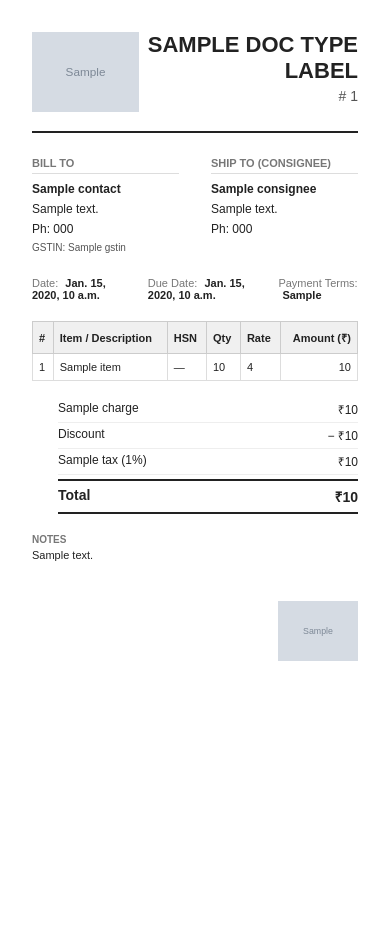
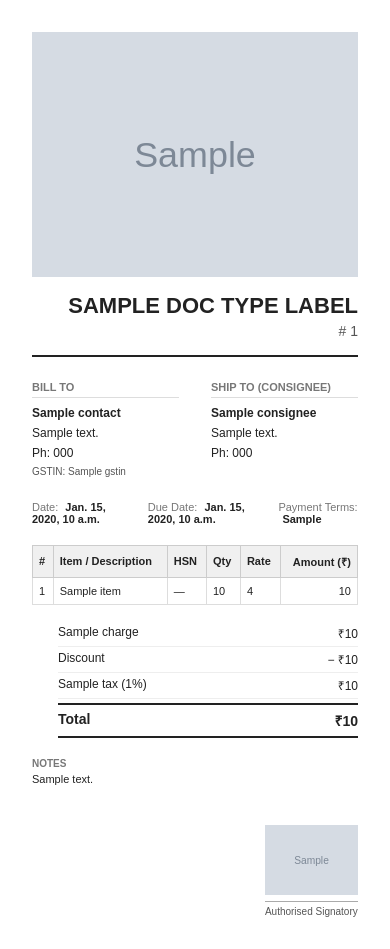
Before and after one commit to yashsarvaiya1/ibfs-backend, a Django app: template accounting/templates/accounting/document_print.html in a window 390 px wide. Before the commit the page ends 661 px from the top, so only its background shows below. Run offline with Django 5.2, Linux system fonts and the light colour scheme; the template is opened without the code that fills it: most values are stand-ins (such as "Sample title", 1, 10 or a date in 2020); grey boxes marked "Sample" are stand-in pictures; data that the repository does not hold is empty.

Commit message:
[FIX] document, print, preview:
- fixed the qutation due date to validity date
- added the due filter for the bill and invoices
- pdf preview in mobile with zoom and pan support
- whatsapp share with pdf downaload instead of html
- logo in pdf with sign setup
- upload image EXIF rotation fix

```diff
--- a/accounting/serializers.py
+++ b/accounting/serializers.py
@@ -61,7 +61,7 @@ class DocumentListSerializer(serializers.ModelSerializer):
         model  = Document
         fields = [
             'id', 'type', 'doc_id', 'contact', 'contact_name',
-            'date', 'total_amount', 'is_active', 'is_paid',
+            'date', 'due_date', 'total_amount', 'is_active', 'is_paid',
             'payment_status',
         ]
 
--- a/accounting/templates/accounting/document_print.html
+++ b/accounting/templates/accounting/document_print.html
@@ -7,11 +7,30 @@
     * { box-sizing: border-box; margin: 0; padding: 0; }
     body { font-family: Arial, sans-serif; font-size: 12px; color: #222; padding: 32px; }
 
-    .header {
-      display: flex; justify-content: space-between; align-items: flex-start;
-      margin-bottom: 24px; border-bottom: 2px solid #222; padding-bottom: 16px;
+    /* ── Bug #6: Header image stretches full width ── */
+    .header-banner {
+      width: 100%;
+      margin-bottom: 16px;
     }
-    .header-logo img { max-height: 80px; max-width: 200px; }
+    .header-banner img {
+      width: 100%;
+      height: auto;
+      display: block;
+    }
+
+    /* ── Doc title row shown when no header image, or always for doc type/id ── */
+    .header-title-row {
+      display: flex;
+      justify-content: space-between;
+      align-items: flex-start;
+      margin-bottom: 24px;
+      border-bottom: 2px solid #222;
+      padding-bottom: 16px;
+    }
+    .header-title-row.with-banner {
+      margin-top: 0;
+    }
+    .company-name { font-size: 18px; font-weight: bold; }
     .doc-title { text-align: right; }
     .doc-title h1 { font-size: 22px; font-weight: bold; text-transform: uppercase; }
     .doc-title .doc-id { font-size: 14px; color: #555; margin-top: 4px; }
@@ -55,18 +74,46 @@
     .notes-section { margin-bottom: 20px; font-size: 11px; }
     .notes-section h4 { font-size: 10px; text-transform: uppercase; color: #777; margin-bottom: 4px; }
 
-    .footer { margin-top: 40px; display: flex; justify-content: flex-end; }
-    .footer img { max-height: 60px; max-width: 160px; }
+    /* ── Bug #6: Signature at bottom-right ── */
+    .footer {
+      margin-top: 40px;
+      display: flex;
+      justify-content: flex-end;
+      align-items: flex-end;
+    }
+    .sign-block {
+      text-align: center;
+    }
+    .sign-block img {
+      max-height: 70px;
+      max-width: 180px;
+      display: block;
+      margin-bottom: 6px;
+    }
+    .sign-block p {
+      font-size: 10px;
+      color: #555;
+      border-top: 1px solid #aaa;
+      padding-top: 4px;
+      text-align: center;
+    }
 
     @page { size: A4 portrait; margin: 20mm; }
   </style>
 </head>
 <body>
 
-  <!-- HEADER -->
-  <div class="header">
-    <div class="header-logo">
-      {% if header_image %}<img src="{{ header_image }}" alt="Company Logo">{% endif %}
+  <!-- Bug #6: Full-width header banner image -->
+  {% if header_image %}
+  <div class="header-banner">
+    <img src="{{ header_image }}" alt="Company Header">
+  </div>
+  {% endif %}
+
+  <!-- Doc type + ID row (always shown, sits below banner if present) -->
+  <div class="header-title-row {% if header_image %}with-banner{% endif %}">
+    <div class="company-name">
+      {% if not header_image %}{{ settings.company_name|default:"" }}{% endif %}
     </div>
     <div class="doc-title">
       <h1>{{ doc_type_label }}</h1>
@@ -78,7 +125,6 @@
   <div class="parties">
     {% if contact %}
     <div class="party">
-      {# BF-09: use explicit is_vendor_doc flag — no `in` substring check #}
       {% if is_vendor_doc %}
         <h4>Vendor</h4>
       {% else %}
@@ -105,7 +151,15 @@
   <div class="meta-row">
     <div class="meta-item"><span>Date:</span> <strong>{{ document.date }}</strong></div>
     {% if document.due_date %}
-      <div class="meta-item"><span>Due Date:</span> <strong>{{ document.due_date }}</strong></div>
+      <div class="meta-item">
+        {# Bug #5: show "Validity Date" label for quotations, "Due Date" for all others #}
+        {% if document.type == "quotation" %}
+          <span>Validity Date:</span>
+        {% else %}
+          <span>Due Date:</span>
+        {% endif %}
+        <strong>{{ document.due_date }}</strong>
+      </div>
     {% endif %}
     {% if document.payment_terms %}
       <div class="meta-item"><span>Payment Terms:</span> <strong>{{ document.payment_terms }}</strong></div>
@@ -119,7 +173,6 @@
       <tr>
         <th>#</th>
         <th>Item / Description</th>
-        {# BF-09: use explicit is_simple_line_type flag — no `not in` substring check #}
         {% if not is_simple_line_type %}
           <th>HSN</th>
           <th>Qty</th>
@@ -177,10 +230,13 @@
   </div>
   {% endif %}
 
-  <!-- FOOTER / SIGNATURE -->
+  <!-- Bug #6: Signature block — bottom-right, only if sign_image is set -->
   {% if sign_image %}
   <div class="footer">
-    <img src="{{ sign_image }}" alt="Authorised Signature">
+    <div class="sign-block">
+      <img src="{{ sign_image }}" alt="Authorised Signature">
+      <p>Authorised Signatory</p>
+    </div>
   </div>
   {% endif %}
 
```
Also changed, not shown: accounting/services.py (+10 -5 lines), accounting/templates/accounting/transactions_print.html (+32 -69 lines), accounting/templates/inventory/stock_list_print.html (+20 -26 lines), accounting/templates/inventory/stock_transactions_print.html (+27 -61 lines), accounting/views.py (+28 -4 lines), upload/utils.py (+11 -1 lines).
